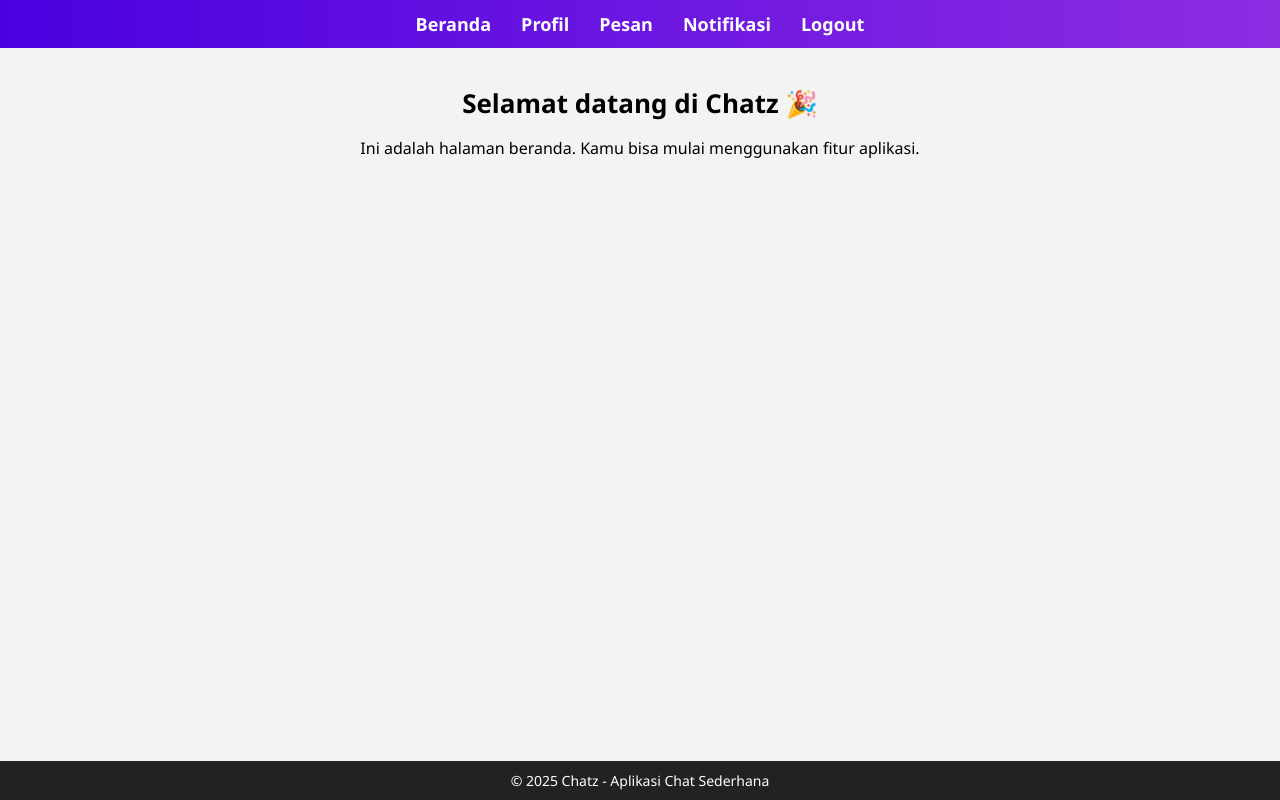
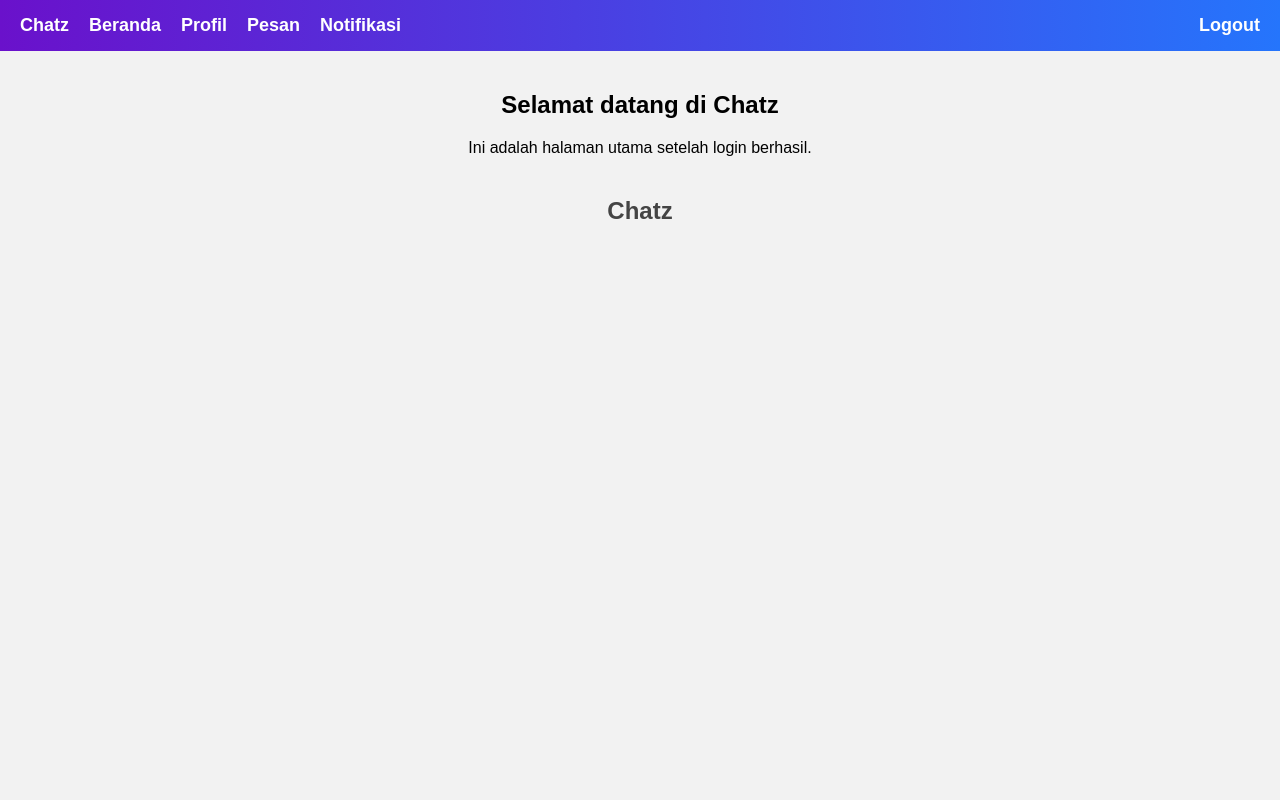
Before and after one commit to andizhuu/chatz, a website: page home.html in a window 1280 px wide. Drawn offline with Linux system fonts and the light colour scheme.

Commit message:
update project

```diff
--- a/home.html
+++ b/home.html
@@ -3,109 +3,119 @@
 <head>
   <meta charset="UTF-8">
   <meta name="viewport" content="width=device-width, initial-scale=1.0">
-  <title>Chatz - Beranda</title>
+  <title>Chatz - Home</title>
   <style>
     body {
       margin: 0;
-      font-family: "Segoe UI", Arial, sans-serif;
-      background: #f3f3f3;
-      display: flex;
-      flex-direction: column;
-      min-height: 100vh;
+      font-family: Arial, sans-serif;
+      background: #f2f2f2;
     }
 
     /* Navbar */
     .navbar {
       display: flex;
-      justify-content: center;
-      background: linear-gradient(90deg, #4a00e0, #8e2de2);
-      padding: 12px 20px;
+      align-items: center;
+      justify-content: space-between;
+      background: linear-gradient(90deg, #6a11cb, #2575fc);
+      padding: 15px 20px;
+      color: white;
+      position: sticky;
+      top: 0;
+      z-index: 1000;
     }
 
-    .navbar .menu {
+    .navbar .left {
       display: flex;
-      gap: 30px;
-      flex-wrap: wrap;
+      align-items: center;
+      gap: 20px;
+      font-size: 18px;
+      font-weight: bold;
+      animation: slideIn 0.8s ease-out forwards;
     }
 
-    .navbar .menu a {
+    .navbar .left a {
       color: white;
       text-decoration: none;
-      font-weight: 600;
-      font-size: 18px; /* lebih besar */
       transition: 0.3s;
     }
 
-    .navbar .menu a:hover {
-      text-decoration: underline;
+    .navbar .left a:hover {
+      text-shadow: 0 0 10px rgba(255,255,255,0.8);
     }
 
-    /* Konten utama */
+    .navbar .right a {
+      margin-left: 20px;
+      color: white;
+      text-decoration: none;
+      font-size: 18px;
+      font-weight: bold;
+      transition: 0.3s;
+      animation: slideIn 1s ease-out forwards;
+    }
+
+    .navbar .right a:hover {
+      text-shadow: 0 0 10px rgba(255,255,255,0.8);
+    }
+
+    /* Animasi Slide */
+    @keyframes slideIn {
+      from {
+        transform: translateX(-100px);
+        opacity: 0;
+      }
+      to {
+        transform: translateX(0);
+        opacity: 1;
+      }
+    }
+
+    /* Responsive */
+    @media (max-width: 768px) {
+      .navbar {
+        flex-direction: column;
+        align-items: flex-start;
+      }
+      .navbar .left, .navbar .right {
+        flex-direction: column;
+        width: 100%;
+      }
+      .navbar .right a {
+        margin: 10px 0;
+      }
+    }
+
+    /* Konten */
     .content {
-      flex: 1;
       padding: 20px;
       text-align: center;
     }
 
-    .content h1 {
-      font-size: 26px;
-      margin-bottom: 10px;
-    }
-
-    .content p {
-      font-size: 16px;
-    }
-
-    /* Footer */
-    footer {
-      text-align: center;
-      background: #222;
-      color: white;
-      padding: 10px 0;
-      font-size: 14px;
-    }
-
-    /* Responsif */
-    @media (max-width: 600px) {
-      .navbar .menu {
-        gap: 20px;
-      }
-
-      .navbar .menu a {
-        font-size: 16px; /* lebih besar di mobile juga */
-      }
-
-      .content h1 {
-        font-size: 22px;
-      }
-
-      .content p {
-        font-size: 14px;
-      }
+    .app-name {
+      margin-top: 40px;
+      font-size: 24px;
+      font-weight: bold;
+      color: #444;
     }
   </style>
 </head>
 <body>
-  <!-- Navbar -->
   <div class="navbar">
-    <div class="menu">
-      <a href="home.html">Beranda</a>
-      <a href="profile.html">Profil</a>
-      <a href="messages.html">Pesan</a>
-      <a href="notifications.html">Notifikasi</a>
-      <a href="index.html">Logout</a>
+    <div class="left">
+      <a href="#">Chatz</a>
+      <a href="#">Beranda</a>
+      <a href="#">Profil</a>
+      <a href="#">Pesan</a>
+      <a href="#">Notifikasi</a>
+    </div>
+    <div class="right">
+      <a href="#">Logout</a>
     </div>
   </div>
 
-  <!-- Konten -->
   <div class="content">
-    <h1>Selamat datang di Chatz 🎉</h1>
-    <p>Ini adalah halaman beranda. Kamu bisa mulai menggunakan fitur aplikasi.</p>
+    <h2>Selamat datang di Chatz</h2>
+    <p>Ini adalah halaman utama setelah login berhasil.</p>
+    <div class="app-name">Chatz</div>
   </div>
-
-  <!-- Footer -->
-  <footer>
-    © 2025 Chatz - Aplikasi Chat Sederhana
-  </footer>
 </body>
 </html>
```
